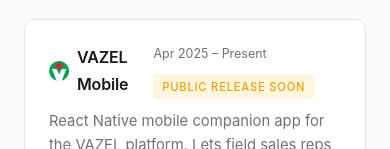
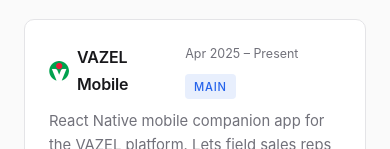
Before and after one commit to oscarvillarrealc/oscarvillarrealc.github.io, an Astro site: page / in a window 390 px wide. Shown: the part 2213-2362 px from the top of the page. Built offline with nearby package versions, Linux system fonts and the light colour scheme; Astro itself is replaced by a stand-in of ours.

Commit message:
Link VAZEL Mobile to App Store and mark as Main

```diff
--- a/src/pages/index.astro
+++ b/src/pages/index.astro
@@ -565,14 +565,14 @@ import Layout from '../layouts/Layout.astro';
 
       <div class="project-card">
         <div class="project-header">
-          <span class="project-name"><img src="/icons/vazel-logo.png" class="project-icon" alt="" />VAZEL Mobile</span>
+          <a href="https://apps.apple.com/mx/app/vazel-sellos-mec%C3%A1nicos/id6811775156" target="_blank" rel="noopener noreferrer" class="project-name"><img src="/icons/vazel-logo.png" class="project-icon" alt="" />VAZEL Mobile</a>
           <div style="display:flex;gap:0.6rem;align-items:center;flex-wrap:wrap;">
             <span class="project-date">
               <span data-lang="en">Apr 2025 – Present</span>
               <span data-lang="es">Abr 2025 – Presente</span>
             </span>
-            <span class="project-label" style="background:rgba(251,191,36,0.15);color:#f59e0b;">
-              <span data-lang="en">Public release soon</span><span data-lang="es">Lanzamiento público pronto</span>
+            <span class="project-label">
+              <span data-lang="en">Main</span><span data-lang="es">Principal</span>
             </span>
           </div>
         </div>
```
